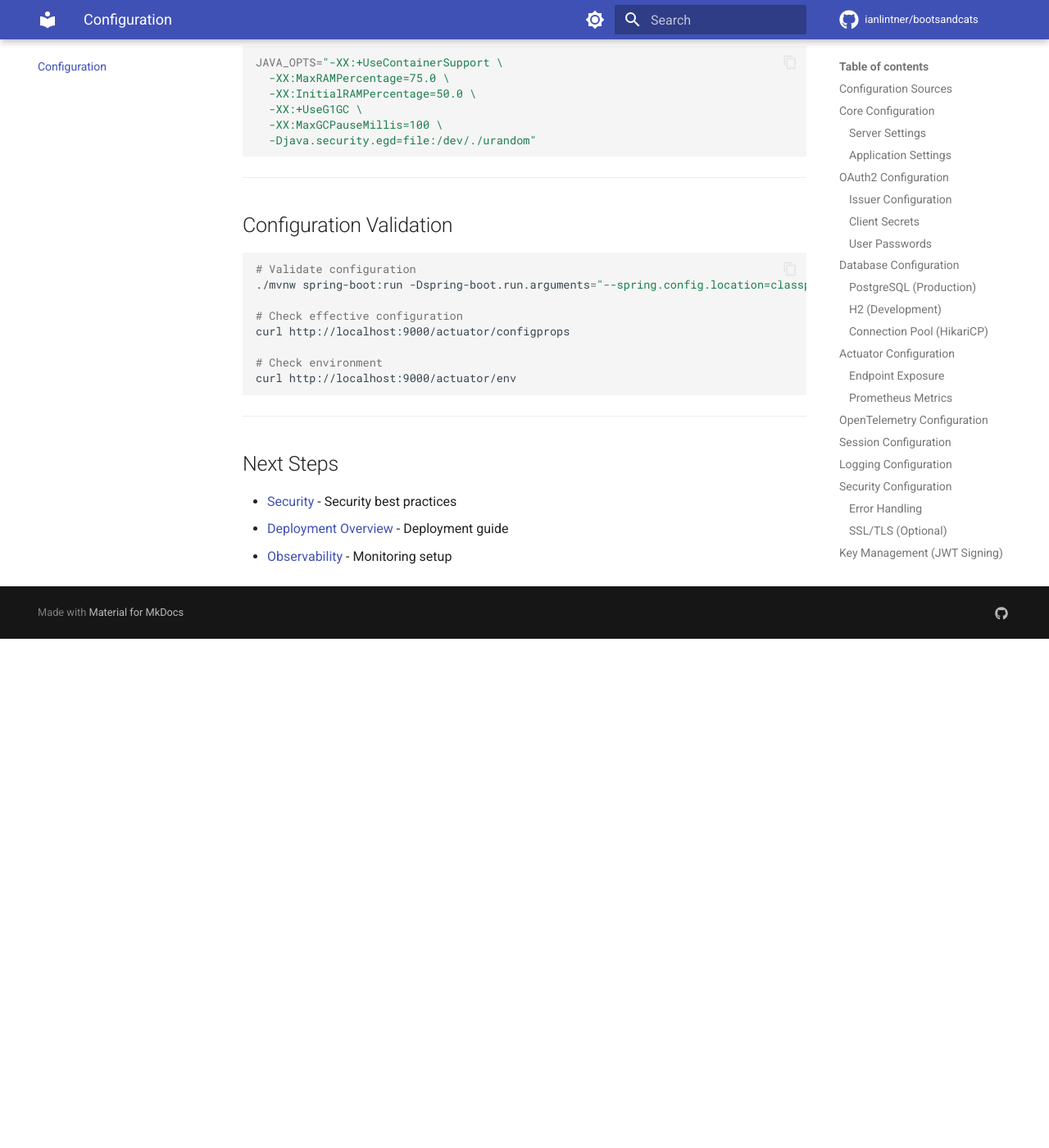
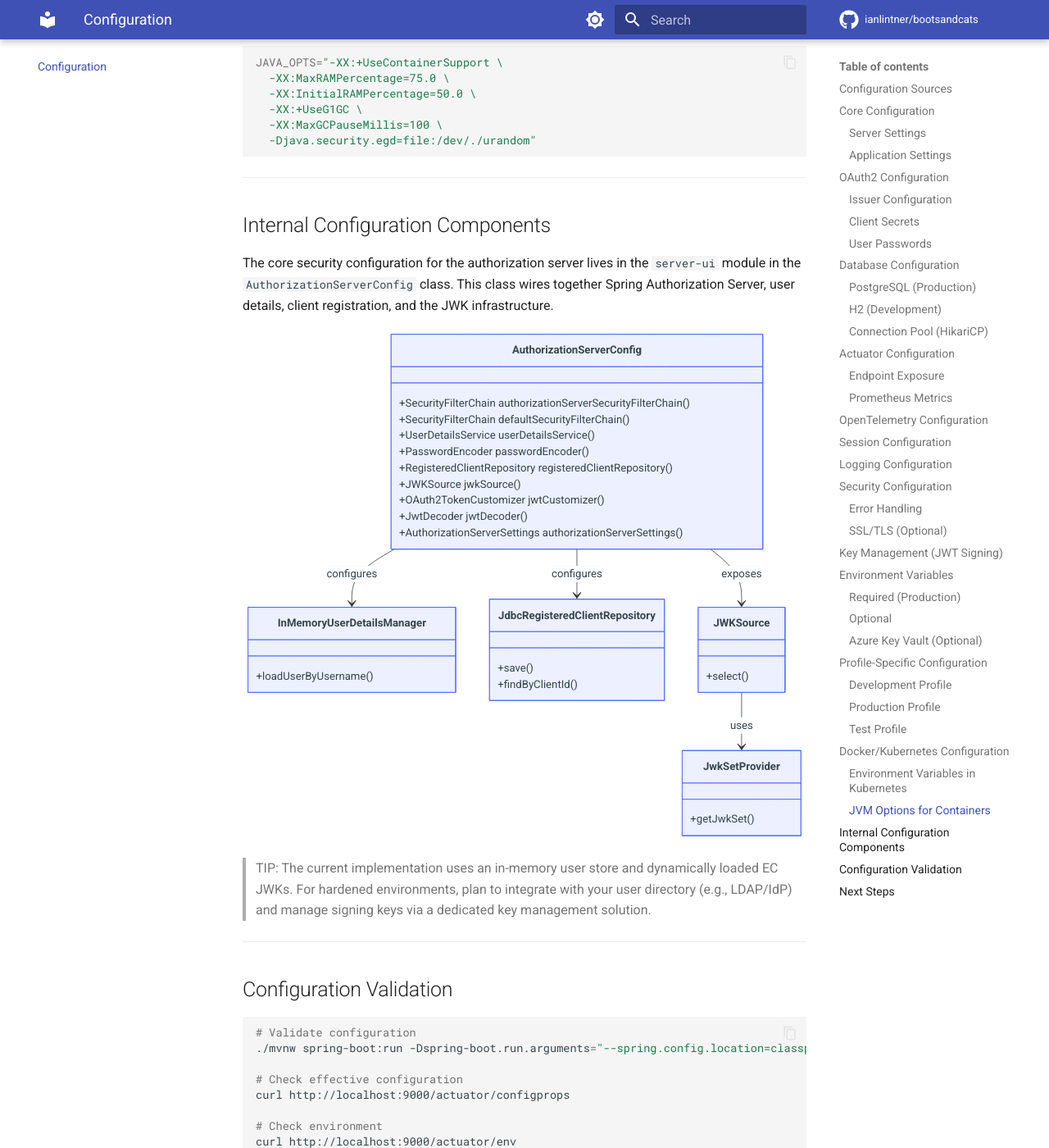
Before and after one commit to ianlintner/bootsandcats, an MkDocs documentation site: the page built from docs/configuration.md, in a window 1280 px wide and 1400 px high, scrolled down 9976 px. Shown: the whole window at 82% size. Built offline with MkDocs 1.6.1 and Material for MkDocs 9.7.7, drawn with Linux system fonts in a browser that asks for light colours; comment, search, counter and statistics services are not loaded; the version menu is left out; before the commit the page ends 10755 px from its top, so only the background shows below that.

Commit message:
feat: Add internal configuration components documentation for authorization server

````diff
--- a/docs/configuration.md
+++ b/docs/configuration.md
@@ -406,6 +406,55 @@ JAVA_OPTS="-XX:+UseContainerSupport \
 
 ---
 
+## Internal Configuration Components
+
+The core security configuration for the authorization server lives in the `server-ui` module in
+the `AuthorizationServerConfig` class. This class wires together Spring Authorization Server,
+user details, client registration, and the JWK infrastructure.
+
+```mermaid
+classDiagram
+  class AuthorizationServerConfig {
+    +SecurityFilterChain authorizationServerSecurityFilterChain()
+    +SecurityFilterChain defaultSecurityFilterChain()
+    +UserDetailsService userDetailsService()
+    +PasswordEncoder passwordEncoder()
+    +RegisteredClientRepository registeredClientRepository()
+    +JWKSource jwkSource()
+    +OAuth2TokenCustomizer jwtCustomizer()
+    +JwtDecoder jwtDecoder()
+    +AuthorizationServerSettings authorizationServerSettings()
+  }
+
+  class InMemoryUserDetailsManager {
+    +loadUserByUsername()
+  }
+
+  class JdbcRegisteredClientRepository {
+    +save()
+    +findByClientId()
+  }
+
+  class JwkSetProvider {
+    +getJwkSet()
+  }
+
+  class JWKSource {
+    +select()
+  }
+
+  AuthorizationServerConfig --> InMemoryUserDetailsManager : configures
+  AuthorizationServerConfig --> JdbcRegisteredClientRepository : configures
+  AuthorizationServerConfig --> JWKSource : exposes
+  JWKSource --> JwkSetProvider : uses
+```
+
+> TIP: The current implementation uses an in-memory user store and dynamically loaded EC JWKs.
+> For hardened environments, plan to integrate with your user directory (e.g., LDAP/IdP) and
+> manage signing keys via a dedicated key management solution.
+
+---
+
 ## Configuration Validation
 
 ```bash
````
